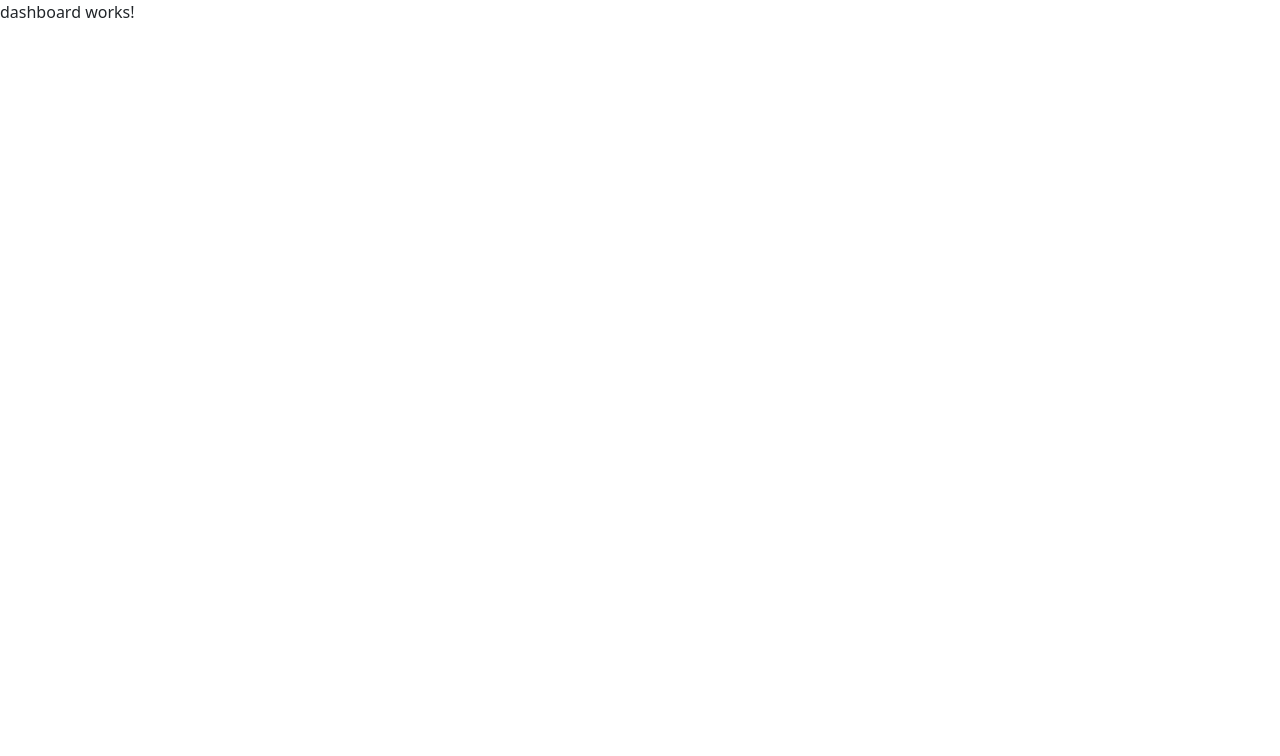
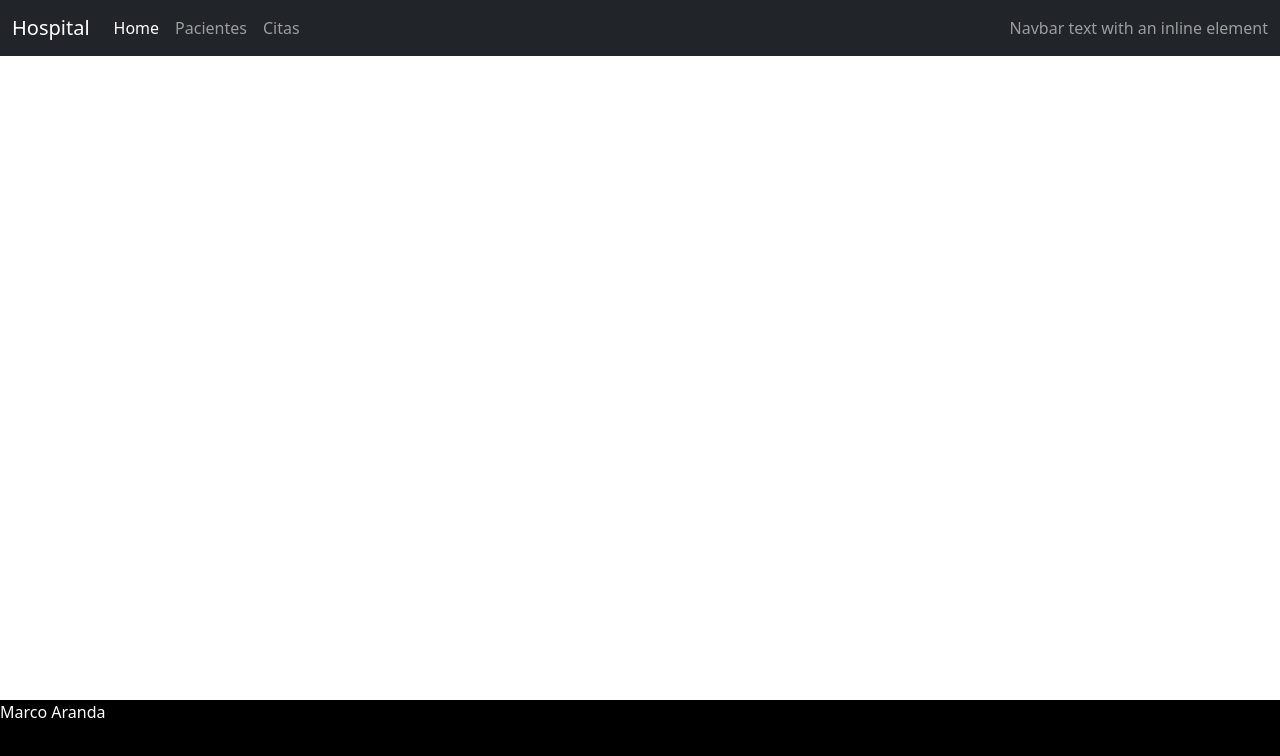
Before and after one commit to Suichi27/proyecto, an Angular app: page /dashboard in a window 1280 px wide. Shown: the top 756 px of the page. Built offline with nearby package versions, Linux system fonts and the light colour scheme; sample sign-in values are in the browser's storage.

Commit message:
dashboard con diseño

```diff
--- a/src/app/plantillas/footer/footer.component.css
+++ b/src/app/plantillas/footer/footer.component.css
@@ -0,0 +1,9 @@
+footer {
+    position: fixed;
+    height: 100px;
+    bottom: 0;
+    width: 100%;
+    background-color: black;
+    color: white;
+
+}
--- a/src/app/plantillas/footer/footer.component.html
+++ b/src/app/plantillas/footer/footer.component.html
@@ -1 +1,5 @@
-<p>footer works!</p>
+<footer>
+
+    Marco Aranda
+
+</footer>
--- a/src/app/plantillas/header/header.component.html
+++ b/src/app/plantillas/header/header.component.html
@@ -1 +1,24 @@
-<p>header works!</p>
+<nav class="navbar navbar-expand-lg navbar-dark bg-dark">
+    <div class="container-fluid">
+      <a class="navbar-brand" href="#">Hospital</a>
+      <button class="navbar-toggler" type="button" data-bs-toggle="collapse" data-bs-target="#navbarText" aria-controls="navbarText" aria-expanded="false" aria-label="Toggle navigation">
+        <span class="navbar-toggler-icon"></span>
+      </button>
+      <div class="collapse navbar-collapse" id="navbarText">
+        <ul class="navbar-nav me-auto mb-2 mb-lg-0">
+          <li class="nav-item">
+            <a class="nav-link active" aria-current="page" href="#">Home</a>
+          </li>
+          <li class="nav-item">
+            <a class="nav-link" href="#">Pacientes</a>
+          </li>
+          <li class="nav-item">
+            <a class="nav-link" href="#">Citas</a>
+          </li>
+        </ul>
+        <span class="navbar-text">
+          Navbar text with an inline element
+        </span>
+      </div>
+    </div>
+  </nav>
--- a/src/app/vistas/dashboard/dashboard.component.html
+++ b/src/app/vistas/dashboard/dashboard.component.html
@@ -1 +1,2 @@
-<p>dashboard works!</p>
+<app-header></app-header>
+<app-footer></app-footer>
--- a/src/app/vistas/login/login.component.ts
+++ b/src/app/vistas/login/login.component.ts
@@ -30,6 +30,13 @@
 
   ngOnInit(): void {
 
+    this.checkLocalStorage();
+  }
+
+  checkLocalStorage(){
+    if(localStorage.getItem('token')){
+      this.router.navigate(['dashboard']);
+    }
   }
 
   onLogin(form:LoginI){
```
